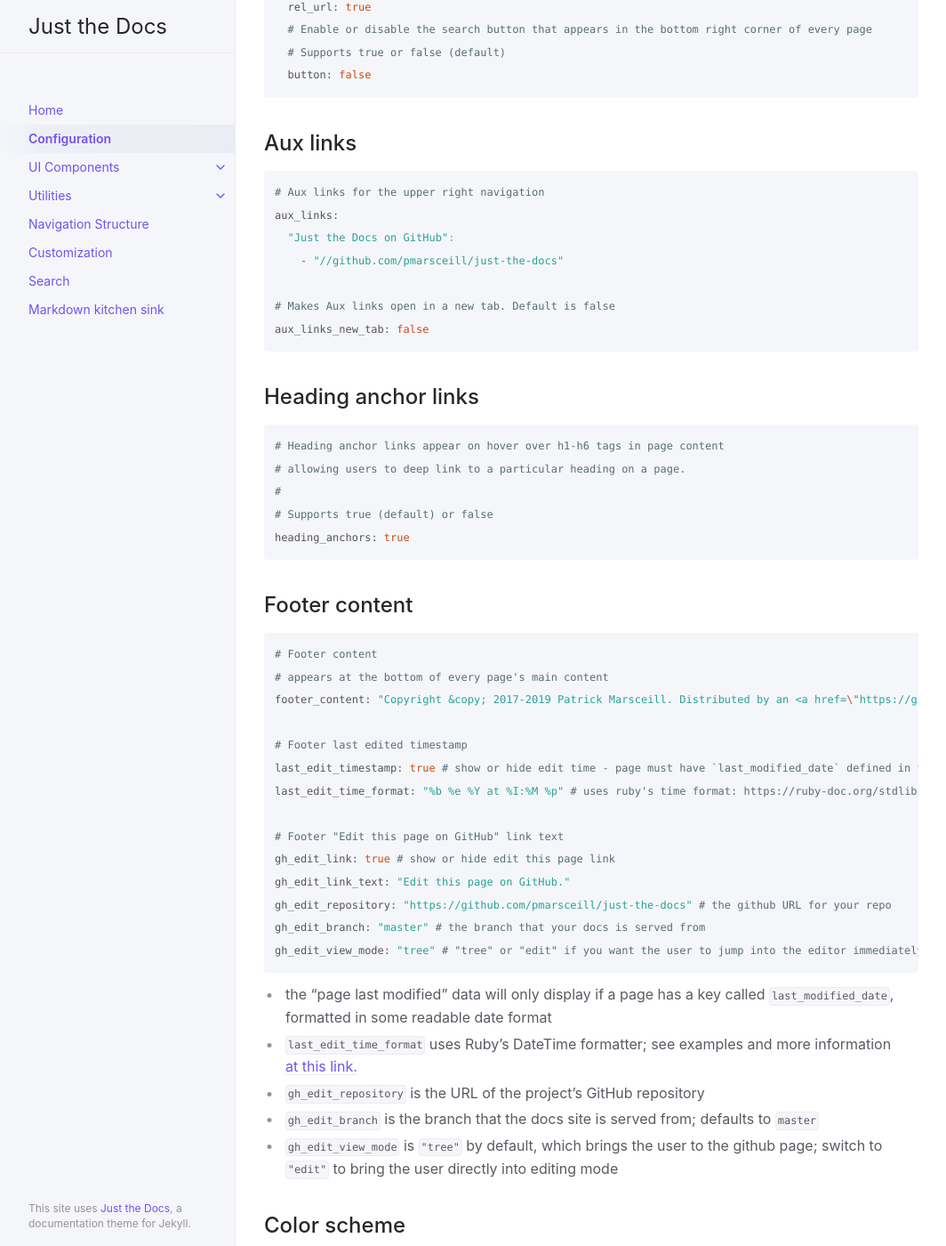
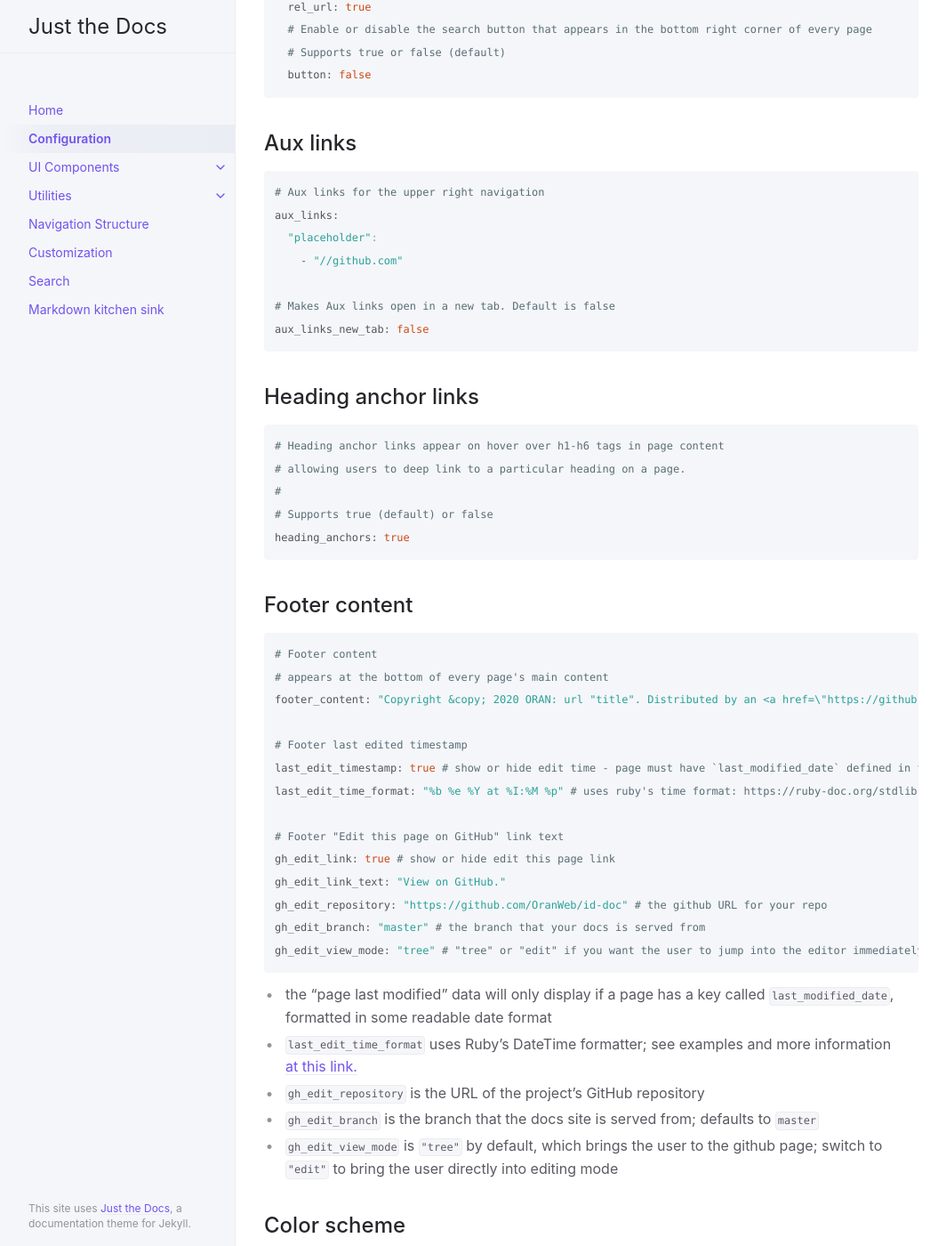
Before and after one commit to OranWeb/id-doc, a Jekyll site: the page built from docs/configuration.md, in a window 1280 px wide and 1400 px high, scrolled down 1399 px. Shown: the whole window at 89% size, without its empty margins (107-1171 px from the left). Built offline with Jekyll 4.4.1, drawn with Linux system fonts in a browser that asks for light colours.

Commit message:
Update configuration.md

````diff
--- a/docs/configuration.md
+++ b/docs/configuration.md
@@ -66,8 +66,8 @@ search:
 ```yaml
 # Aux links for the upper right navigation
 aux_links:
-  "Just the Docs on GitHub":
-    - "//github.com/pmarsceill/just-the-docs"
+  "placeholder":
+    - "//github.com"
 
 # Makes Aux links open in a new tab. Default is false
 aux_links_new_tab: false
@@ -88,7 +88,7 @@ heading_anchors: true
 ```yaml
 # Footer content
 # appears at the bottom of every page's main content
-footer_content: "Copyright &copy; 2017-2019 Patrick Marsceill. Distributed by an <a href=\"https://github.com/pmarsceill/just-the-docs/tree/master/LICENSE.txt\">MIT license.</a>"
+footer_content: "Copyright &copy; 2020 ORAN: url "title". Distributed by an <a href=\"https://github.com/pmarsceill/just-the-docs/tree/master/LICENSE.txt\">MIT license.</a>"
 
 # Footer last edited timestamp
 last_edit_timestamp: true # show or hide edit time - page must have `last_modified_date` defined in the frontmatter
@@ -96,8 +96,8 @@ last_edit_time_format: "%b %e %Y at %I:%M %p" # uses ruby's time format: https:/
 
 # Footer "Edit this page on GitHub" link text
 gh_edit_link: true # show or hide edit this page link
-gh_edit_link_text: "Edit this page on GitHub."
-gh_edit_repository: "https://github.com/pmarsceill/just-the-docs" # the github URL for your repo
+gh_edit_link_text: "View on GitHub."
+gh_edit_repository: "https://github.com/OranWeb/id-doc" # the github URL for your repo
 gh_edit_branch: "master" # the branch that your docs is served from
 gh_edit_view_mode: "tree" # "tree" or "edit" if you want the user to jump into the editor immediately
 ```
````
